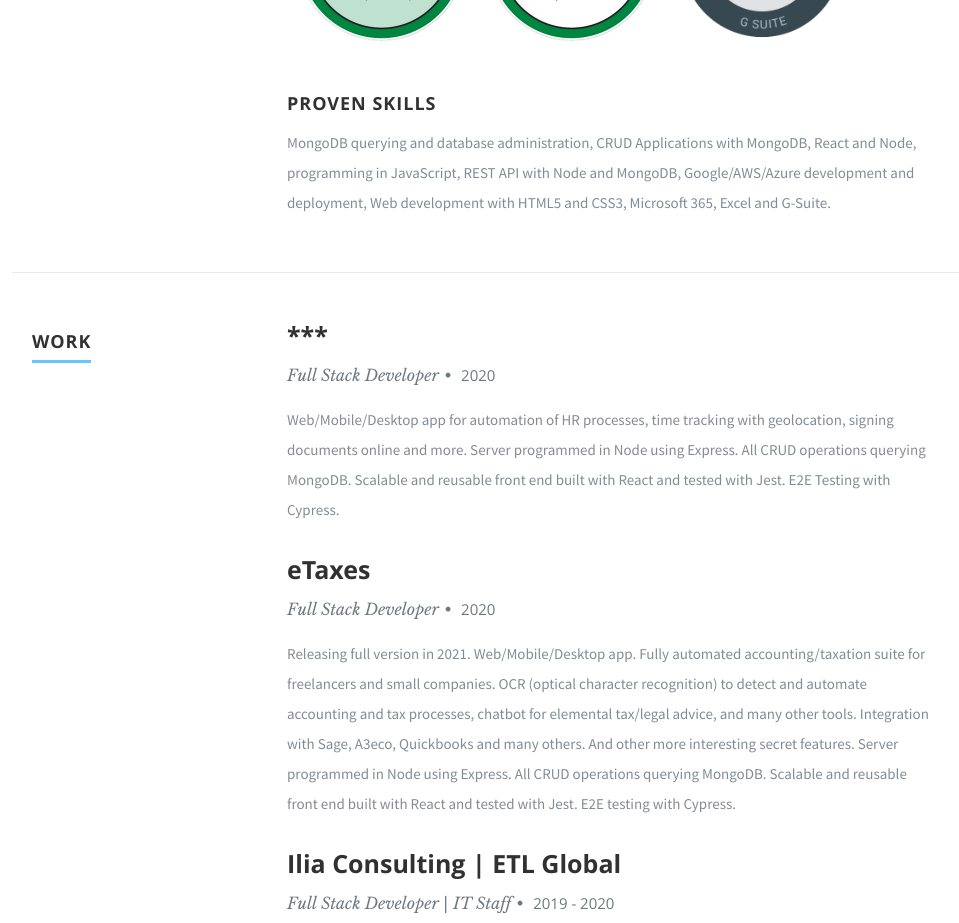
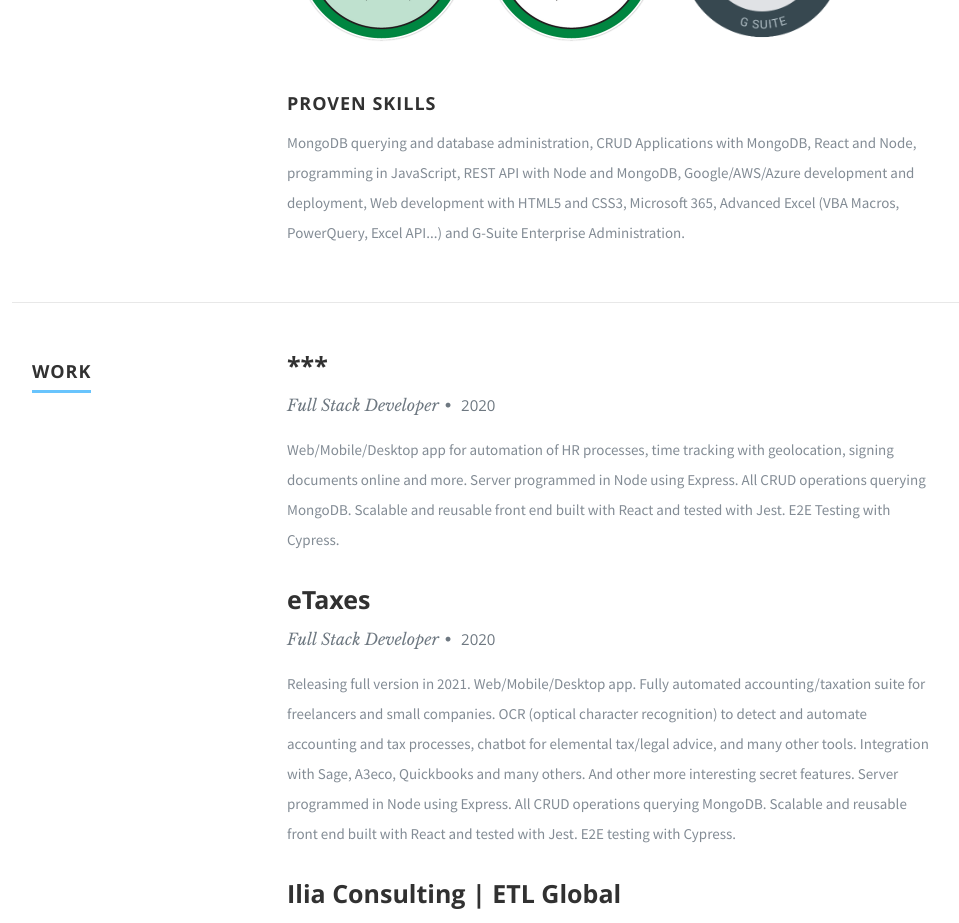
Before and after one commit to TonySapa/tonisanchezdev, a React (Create React App) app: page / in a window 1280 px wide. Shown: the part 3500-4423 px from the top of the page, without its empty margins (118-1077 px from the left). Built offline with nearby package versions, Linux system fonts and the light colour scheme.

Commit message:
202009221848a

```diff
--- a/src/Components/Portfolio.js
+++ b/src/Components/Portfolio.js
@@ -10,7 +10,7 @@
         return (
           <div key={projects.title} className="columns portfolio-item">
             <div className="item-wrap">
-              <a href={projects.url} title={projects.title}>
+              <a href={projects.url} title={projects.title} target='_blank'>
                 <img alt={projects.title} src={projectImage} />
                 <div className="overlay">
                   <div className="portfolio-item-meta">
--- a/src/Components/Resume.js
+++ b/src/Components/Resume.js
@@ -79,7 +79,7 @@
                   <p>{badges}</p>
                  {/*<p>{certifications}</p>*/}
                   <h1>Proven skills</h1>
-                  <p>MongoDB querying and database administration, CRUD Applications with MongoDB, React and Node, programming in JavaScript, REST API with Node and MongoDB, Google/AWS/Azure development and deployment, Web development with HTML5 and CSS3, Microsoft 365, Excel and G-Suite. </p>
+                  <p>MongoDB querying and database administration, CRUD Applications with MongoDB, React and Node, programming in JavaScript, REST API with Node and MongoDB, Google/AWS/Azure development and deployment, Web development with HTML5 and CSS3, Microsoft 365, Advanced Excel (VBA Macros, PowerQuery, Excel API...) and G-Suite Enterprise Administration. </p>
                </div>
             </div>
          </div>
```
